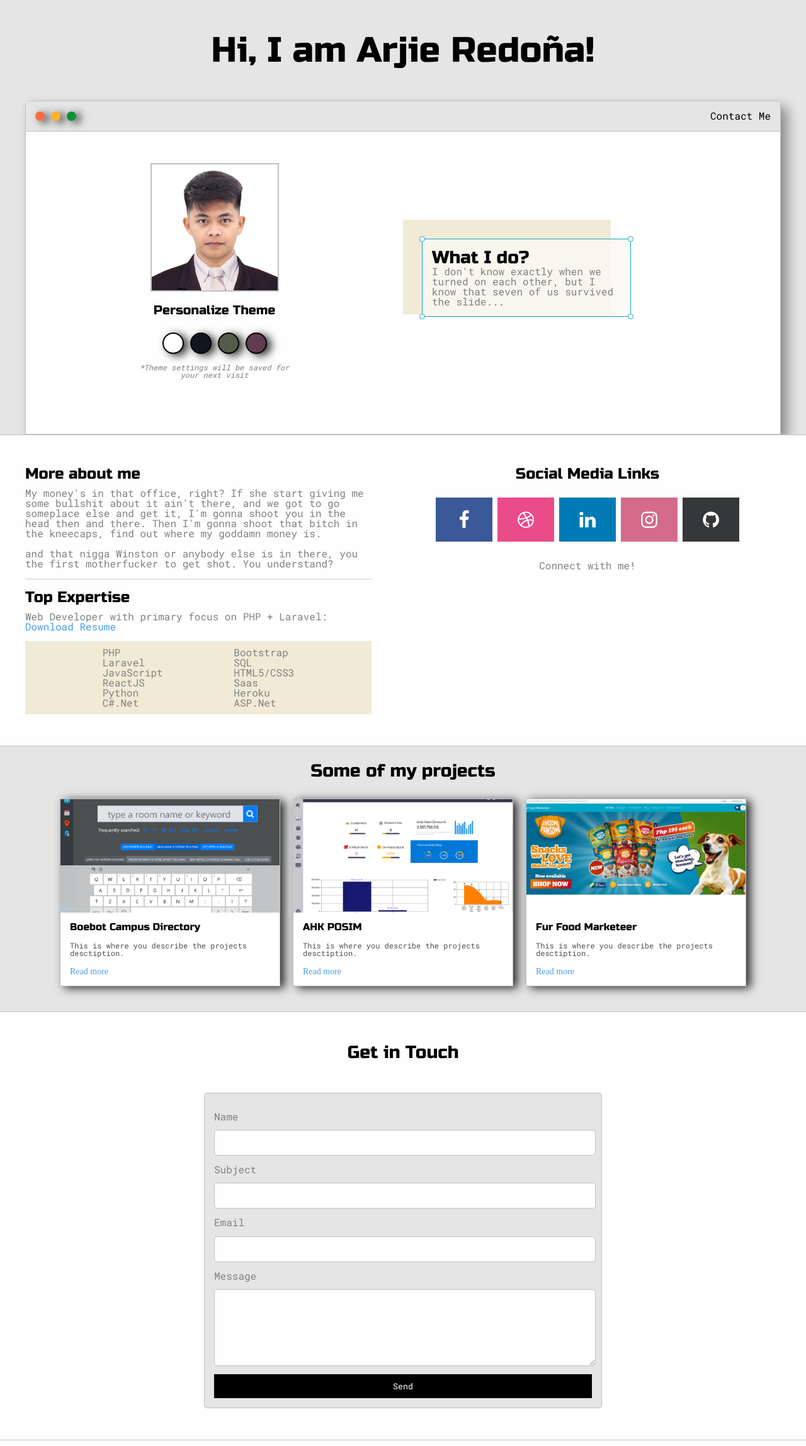
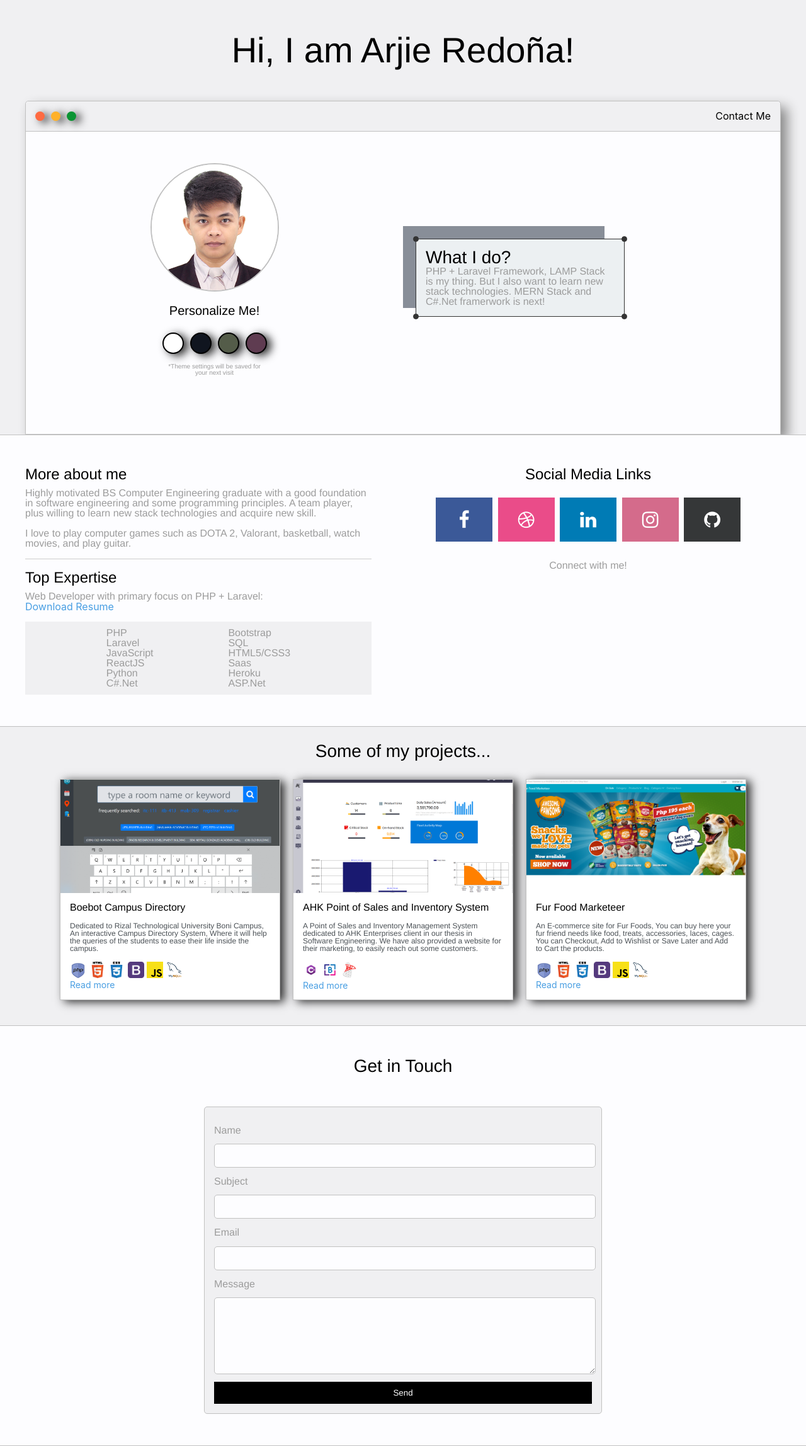
Before and after one commit to Aramxv/XPortfolio, a PHP site: page / in a window 1280 px wide. Shown: the whole page at 63% size. Run offline with PHP 8.4, Linux system fonts and the light colour scheme.

Commit message:
Adding new content in some of my projects is in progress

```diff
--- a/css/index.css
+++ b/css/index.css
@@ -139,18 +139,18 @@ input, select {
 /* INDEX SECTION */
 
 :root{
-    --mainColor:#E5E5E5;
-    --secondaryColor:#FEFEFE;
+    --mainColor:#F0F0F2;
+    --secondaryColor:#FDFDFF;
 
     --borderColor:#C1C1C1;
 
     --mainText:#000000;
-    --secondaryText: #808080;
+    --secondaryText: #9c9c9c;
 
     --themeDotBorder: #000000;
 
-    --previewBG: rgb(251,249,243,0.8);
-    --previewShadowBG: #F0EAD6;
+    --previewBG:#ECF0F2;
+    --previewShadowBG: #888E98;
 
     --buttonColor: rgb(0, 0, 0);
 }
@@ -161,18 +161,19 @@ html, body{
 }
 
 body *{
+    font-family: -apple-system, system-ui, BlinkMacSystemFont, "Segoe UI", "Open Sans", "Helvetica Neue", Helvetica, Arial, sans-serif;
     transition: 0.3s; /* Transition delay for changing color theme */
 }
 
 h1, h2, h3, h4, h5, h6, strong{
     color: var(--mainText);
-    font-family: 'Russo One', sans-serif;
-    font-weight: 500;
+    font-family: Helvetica;
+    font-weight: 400;
 }
 
 p, li, span, label, input, textarea{
     color: var(--secondaryText);
-    font-family: 'Roboto Mono', monospace;
+    font-family: Helvetica;
 }
 
 a{
@@ -301,6 +302,7 @@ h6 { font-size: 16px; }
     width: 200px;
     object-fit: cover;
     border: 2px solid var(--borderColor);
+    border-radius: 50%;
 }
 
 #theme-options-wrapper{
@@ -342,8 +344,7 @@ h6 { font-size: 16px; }
 }
 
 #settings-note{
-    font-size: 12px;
-    font-style: italic;
+    font-size: 10px;
     text-align: center;
     padding-top: 10px;
 }
@@ -358,14 +359,14 @@ h6 { font-size: 16px; }
 #preview-shadow{
     background-color: var(--previewShadowBG);
     width: 300px;
-    height: 120px;
-    padding-left: 30px;
-    padding-top: 30px;
+    height: 110px;
+    padding-left: 20px;
+    padding-top: 20px;
 }
 
 #preview{
     width: 300px;
-    border: 1.5px solid #17A2B8;
+    border: 1.5px solid #333333;
     background-color: var(--previewBG);
     padding: 15px;
     position: relative;
@@ -375,8 +376,8 @@ h6 { font-size: 16px; }
     width: 7px;
     height: 7px;
     border-radius: 50%;
-    border: 1.5px solid #17A2B8;
-    background-color: #FFF;
+    border: 1.5px solid #333333;
+    background-color: #333333;
     position: absolute;
 }
 
@@ -418,7 +419,7 @@ h6 { font-size: 16px; }
     margin-top: 15px;
     padding: 10px;
     justify-content: space-evenly;
-    background-color: var(--previewShadowBG);
+    background-color: var(--mainColor);
 }
 
 .social-wrapper{
@@ -472,7 +473,7 @@ h6 { font-size: 16px; }
 
 .project{
     border:1px solid var(--borderColor);
-
+    background-color: #FFF;
 
     -webkit-box-shadow: 7px 3px 14px 0px rgba(0,0,0,0.81);
     -moz-box-shadow: 7px 3px 14px 0px rgba(0,0,0,0.81);
@@ -503,7 +504,13 @@ h6 { font-size: 16px; }
     padding-bottom: 15px;
 }
 
+.languange-point{
+    width: 26px;
+    height: 26px;
+}
+
 .read-more{
+    padding-top: 10px;
     font-size: 14px;
 }
 
--- a/sections/aboutme.sec.php
+++ b/sections/aboutme.sec.php
@@ -5,10 +5,11 @@
             <div class="about-me">
                 <h4 style="padding-bottom: 10px;">More about me</h4>
                 <p>
-                    My money's in that office, right? If she start giving me some bullshit about it ain't there, and we got to go someplace else and get it, I'm gonna shoot you in the head then and there. Then I'm gonna shoot that bitch in the kneecaps, find out where my goddamn money is.
+                    Highly motivated BS Computer Engineering graduate with a good foundation in software engineering and some programming principles. A team player, plus willing to learn new stack technologies and acquire new skill.
+
                 </p><br>
                 <p>
-                    and that nigga Winston or anybody else is in there, you the first motherfucker to get shot. You understand?
+                    I love to play computer games such as DOTA 2, Valorant, basketball, watch movies, and play guitar.
                 </p>
                 <hr>
                 <h4 style="padding-bottom: 10px;">Top Expertise</h4>
--- a/sections/main.sec.php
+++ b/sections/main.sec.php
@@ -22,7 +22,7 @@
             <!-- Left Column-->
             <div class="left-column">
                 <img id="profile" src="assets/img/Me.jpeg" alt="Profile">
-                <h5 style="text-align: center; line-height: 3;">Personalize Theme</h5>
+                <h5 style="text-align: center; line-height: 3;">Personalize Me!</h5>
                 <!-- Theme Options Picker-->
                 <div id="theme-options-wrapper">
                     <div data-mode="light" id="light-theme" class="dot-theme"></div>
@@ -45,7 +45,7 @@
                         <div id="corner-tl" class="corner"></div>
                         <div id="corner-tr" class="corner"></div>
                         <h3>What I do?</h3>
-                        <p>I don't know exactly when we turned on each other, but I know that seven of us survived the slide...</p>
+                        <p>PHP + Laravel Framework, LAMP Stack is my thing. But I also want to learn new stack technologies. MERN Stack and C#.Net framerwork is next! </p>
                         <div id="corner-br" class="corner"></div>
                         <div id="corner-bl" class="corner"></div>
                     </div>
--- a/sections/projects.sec.php
+++ b/sections/projects.sec.php
@@ -1,21 +1,34 @@
 <!-- Projects Section-->
 <section class="main-section">
     <div class="main-container">
-        <h3 style="text-align: center; padding-top: 25px">Some of my projects</h3>
+        <h3 style="text-align: center; padding-top: 25px">Some of my projects...</h3>
         <div class="project-wrapper">
                 <div class="project">
                     <img class="thumbnail" src="assets/projects/Boebot-Directory.png" alt="Boebot">
                     <div class="project-preview">
                         <h6 class="project-title">Boebot Campus Directory</h6>
-                        <p class="project-intro">This is where you describe the projects desctiption.</p>
+                        <p class="project-intro">Dedicated to Rizal Technological University Boni Campus, An interactive Campus Directory System, Where it will help the queries of the students to ease their life inside the campus.</p>
+                        <ul>
+                            <img class="languange-point" src="assets/lang/php.png" alt="Bunifu">
+                            <img class="languange-point" src="assets/lang/html5.png" alt="HTML5">
+                            <img class="languange-point" src="assets/lang/css3.png" alt="CSS3">
+                            <img class="languange-point" src="assets/lang/boots.png" alt="Bootstrap">
+                            <img class="languange-point" src="assets/lang/javascript.png" alt="JavaScript">
+                            <img class="languange-point" src="assets/lang/mysqli.png" alt="MySQLi">
+                        </ul>
                         <a class="read-more" href="boebot.php" target="_blank">Read more</a>
                     </div>
                 </div>
                 <div class="project">
                     <img class="thumbnail" src="assets/projects/AHK-POSIM.png" alt="Boebot">
                     <div class="project-preview">
-                        <h6 class="project-title">AHK POSIM</h6>
-                        <p class="project-intro">This is where you describe the projects desctiption.</p>
+                        <h6 class="project-title">AHK Point of Sales and Inventory System</h6>
+                        <p class="project-intro">A Point of Sales and Inventory Management System dedicated to AHK Enterprises client in our thesis in Software Engineering. We have also provided a website for their marketing, to easily reach out some customers.</p>
+                        <p>
+                            <img class="languange-point" src="assets/lang/c-sharp.png" alt="C#">
+                            <img class="languange-point" src="assets/lang/bunifu-fw.jpg" alt="Bunifu">
+                            <img class="languange-point" src="assets/lang/sql-server.png" alt="Sql">
+                        </p>
                         <a class="read-more" href="#" target="_blank">Read more</a>
                     </div>
                 </div>
@@ -23,7 +36,15 @@
                     <img class="thumbnail" src="assets/projects/Marketeer.png" alt="Boebot">
                     <div class="project-preview">
                         <h6 class="project-title">Fur Food Marketeer</h6>
-                        <p class="project-intro">This is where you describe the projects desctiption.</p>
+                        <p class="project-intro">An E-commerce site for Fur Foods, You can buy here your fur friend needs like food, treats, accessories, laces, cages. You can Checkout, Add to Wishlist or Save Later and Add to Cart the products.</p>
+                        <ul>
+                            <img class="languange-point" src="assets/lang/php.png" alt="Bunifu">
+                            <img class="languange-point" src="assets/lang/html5.png" alt="HTML5">
+                            <img class="languange-point" src="assets/lang/css3.png" alt="CSS3">
+                            <img class="languange-point" src="assets/lang/boots.png" alt="Bootstrap">
+                            <img class="languange-point" src="assets/lang/javascript.png" alt="JavaScript">
+                            <img class="languange-point" src="assets/lang/mysqli.png" alt="MySQLi">
+                        </ul>
                         <a class="read-more" href="#" target="_blank">Read more</a>
                     </div>
                 </div>
```
Also changed, not shown: assets/lang/boots.png (added), assets/lang/bootstrap.png (added), assets/lang/bunifu-fw.jpg (added), assets/lang/c-sharp.png (added), assets/lang/css3.png (added), assets/lang/html5.png (added), assets/lang/javascript.png (added), assets/lang/mysqli.png (added), assets/lang/php.png (added), assets/lang/php.svg (added), assets/lang/sql-server.png (added).
